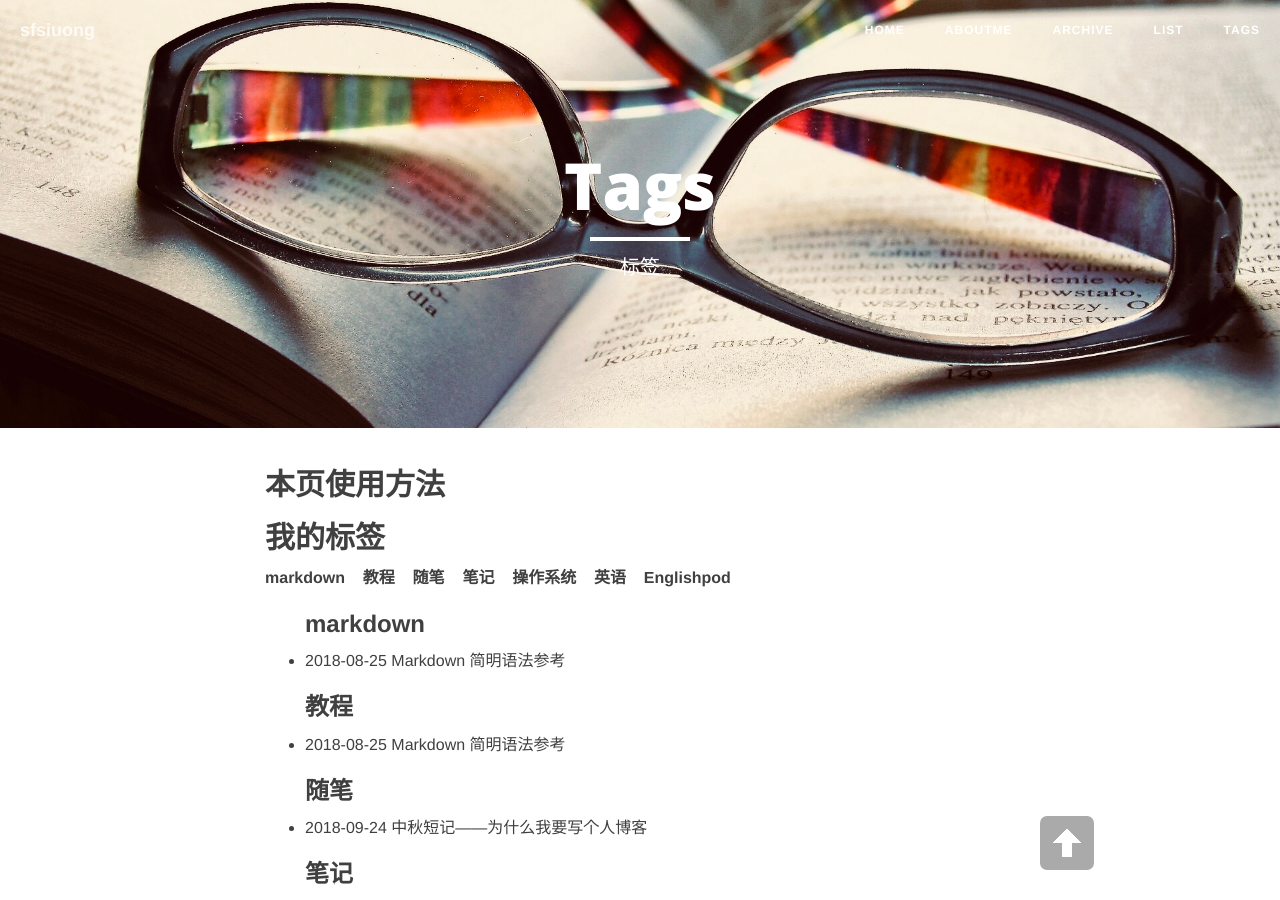
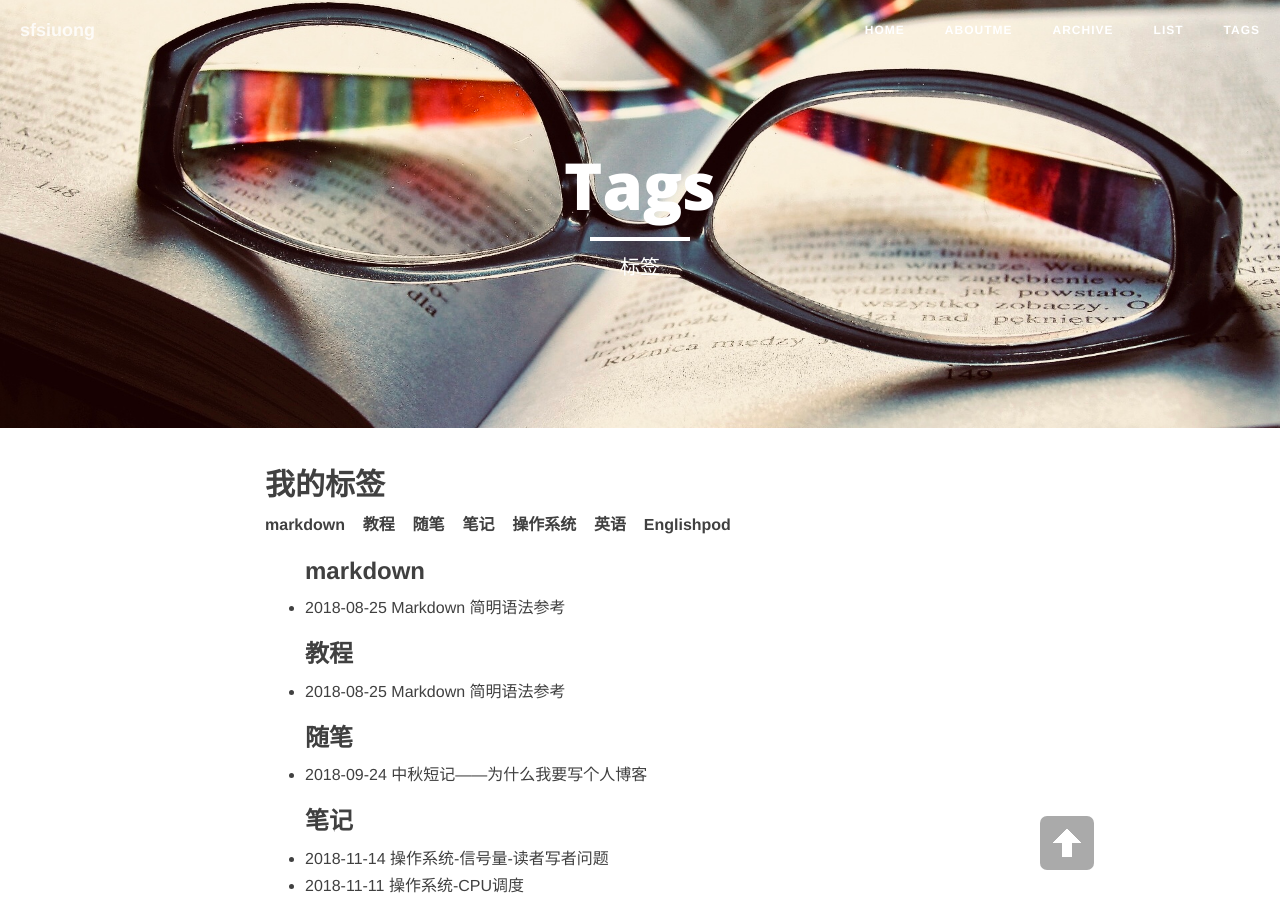
Before and after one commit to sfsiuong/sfsiuong.github.io, a Jekyll site: the page built from tags.md, in a window 1280 px wide and 900 px high. Built offline with Jekyll 4.4.1, drawn with Linux system fonts in a browser that asks for light colours; nearby versions of some CDN libraries; library files that are not in the unit come from our copies.

Commit message:
Update tags.md

```diff
--- a/tags.md
+++ b/tags.md
@@ -4,9 +4,6 @@ title: "Tags"
 description: "标签"
 header-img: "img/2.jpg"
 ---
-
-## 本页使用方法
-
 
 
 ## 我的标签
```
